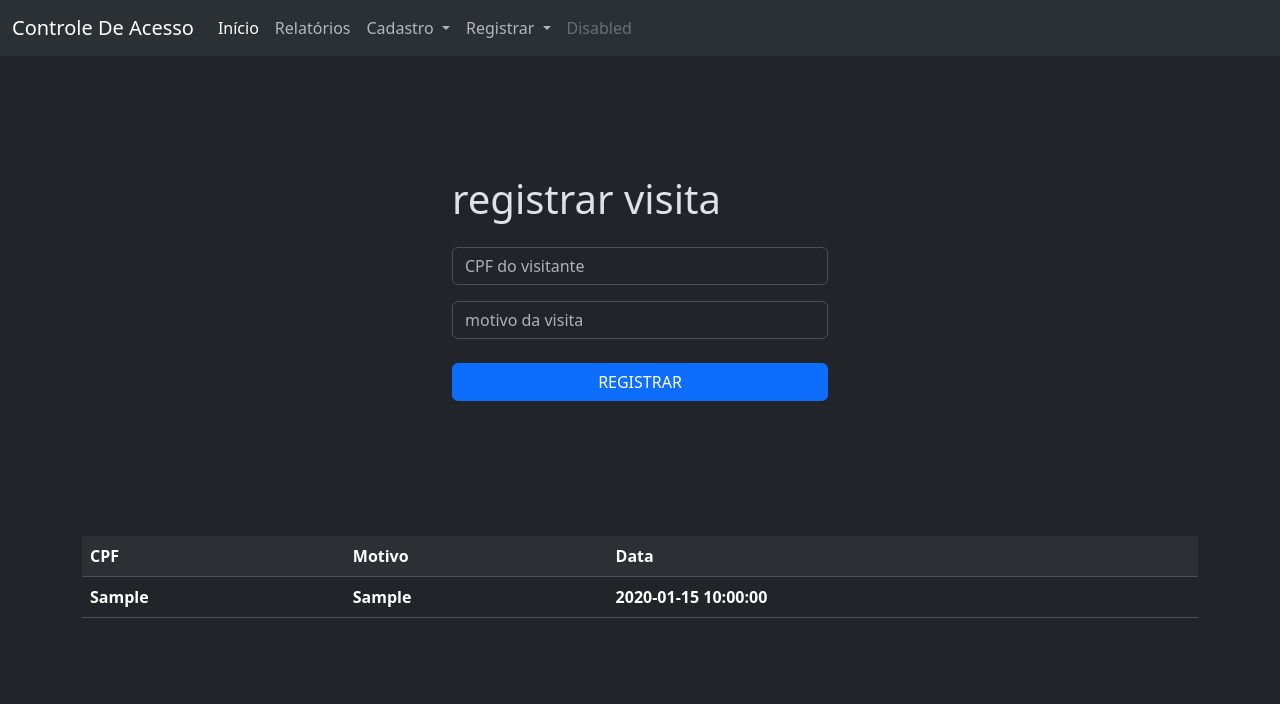
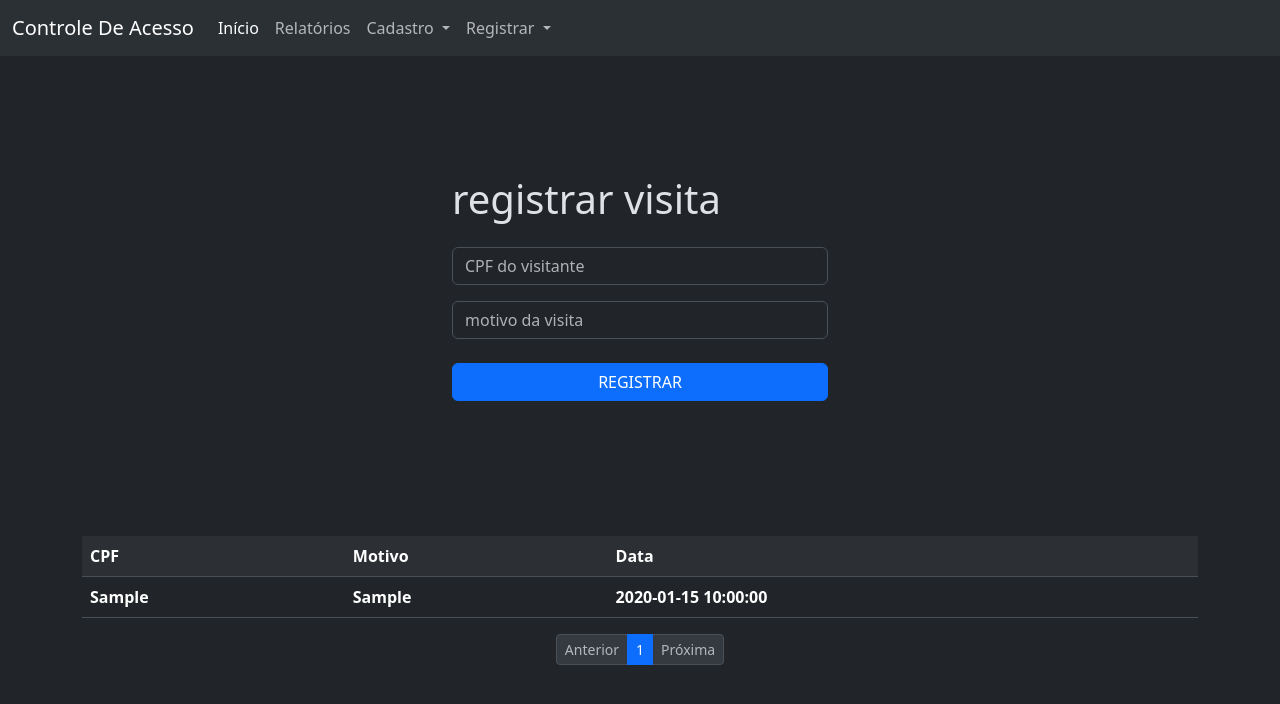
Before and after one commit to IntegraMaker/sistema_seguraca, a Flask app: page /cadastro_visita in a window 1280 px wide. Shown: the top 704 px of the page. Run offline with Flask 3, Linux system fonts and the light colour scheme; the visitor is signed in with stand-in values (Sample User, id 1); tables that the repository leaves empty hold one stand-in row (values such as "Sample post"); lists and menus that the app fills with data are empty.

Commit message:
Ajustes da tabulação

```diff
--- a/app.py
+++ b/app.py
@@ -48,20 +48,21 @@ def pagina_inicial():
 def cadastro_visita():
     if "id" in session:
         if request.method == "GET":
-            lista = listarVisitas()
+            pagina = request.args.get("page", 1, type=int)
+            lista = listarVisitas(pagina)
             cpf = request.values.get("cpf")
-            print(cpf)
             if cpf:
                 return render_template('cadastro_visita.html', listaVisitas=lista, cpf=cpf)
             return render_template('cadastro_visita.html', listaVisitas=lista)
 
         if request.method == "POST":
+            pagina = request.args.get("page", 1, type=int)
             cpf = request.form.get("cpf")
             motivo = request.form.get("motivo")
             resultado = cadastrarVisita(cpf, motivo)
             print(resultado)
+            lista = listarVisitas(pagina)
             if resultado:
-                lista = listarVisitas()
                 return render_template('cadastro_visita.html', listaVisitas=lista, exito="Visita cadastrada com sucesso!")
             return render_template('cadastro_visita.html', listaVisitas=lista, exito="Cadastro mal sucedido!")
 
--- a/banco/DAO.py
+++ b/banco/DAO.py
@@ -95,8 +95,16 @@ def cadastrarVisita(cpf, motivo):
     return exito
 
 
-def listarVisitas():
+def listarVisitas(paginaAtual=1, visitasPagina=10):
+    offset = (paginaAtual - 1) * visitasPagina
     db = Session()
-    saida = db.query(Visita).order_by(Visita.data.desc()).limit(50)
+    visitas = db.query(Visita).order_by(Visita.data.desc()).offset(offset).limit(visitasPagina).all()
+    total = db.query(Visita).count()
     db.close()
-    return saida
+    return {
+        'visitas': visitas,
+        'total': total,
+        'paginaAtual': paginaAtual,
+        'visitaPagina': visitasPagina,
+        'paginas': (total + visitasPagina - 1) // visitasPagina
+    }
--- a/templates/cadastro_visita.html
+++ b/templates/cadastro_visita.html
@@ -36,7 +36,7 @@
       <th>Motivo</th>
       <th>Data</th>
     </tr>
-    {% for visita in listaVisitas %}
+    {% for visita in listaVisitas["visitas"] %}
     <tr>
       <th>{{visita["cpf"]}}</th>
       <th>{{visita["motivo"]}}</th>
@@ -46,6 +46,39 @@
   </table>
 </div>
 
+<div class="container d-flex justify-content-center align-items-center">
+<nav aria-label="Páginas de visita" >
+  <ul class="pagination pagination-sm">
+    {% set lista = listaVisitas %}
+    {% set current_page = lista.paginaAtual %}
+    {% set total_pages = lista.paginas %}
+
+    {# Link 'Anterior' #}
+    <li class="page-item {% if current_page == 1 %}disabled{% endif %}">
+      <a class="page-link" href="{% if current_page > 1 %}?page={{ current_page - 1 }}{% endif %}" aria-label="Anterior">
+        <span aria-hidden="true">Anterior</span>
+      </a>
+    </li>
+
+    {# Links das páginas numeradas #}
+    {% for page_num in range(1, total_pages + 1) %}
+      <li class="page-item {% if page_num == current_page %}active{% endif %}">
+        <a class="page-link" href="?page={{ page_num }}" {% if page_num == current_page %}aria-current="page"{% endif %}>
+          {{ page_num }}
+        </a>
+      </li>
+    {% endfor %}
+
+    {# Link 'Próxima' #}
+    <li class="page-item {% if current_page == total_pages %}disabled{% endif %}">
+      <a class="page-link" href="{% if current_page < total_pages %}?page={{ current_page + 1 }}{% endif %}" aria-label="Próxima">
+        <span aria-hidden="true">Próxima</span>
+      </a>
+    </li>
+  </ul>
+</nav>
+</div>
+
 
 <script src="https://cdn.jsdelivr.net/npm/@popperjs/core@2.11.8/dist/umd/popper.min.js" integrity="sha384-I7E8VVD/ismYTF4hNIPjVp/Zjvgyol6VFvRkX/vR+Vc4jQkC+hVqc2pM8ODewa9r" crossorigin="anonymous"></script>
 <script src="https://cdn.jsdelivr.net/npm/bootstrap@5.3.7/dist/js/bootstrap.min.js" integrity="sha384-7qAoOXltbVP82dhxHAUje59V5r2YsVfBafyUDxEdApLPmcdhBPg1DKg1ERo0BZlK" crossorigin="anonymous"></script>
--- a/templates/navBar.html
+++ b/templates/navBar.html
@@ -40,9 +40,9 @@
             <li><a class="dropdown-item" href="/cadastro_visita">Visita</a></li>
           </ul>
         </li>
-        <li class="nav-item">
+        <!-- <li class="nav-item">
           <a class="nav-link disabled" aria-disabled="true">Disabled</a>
-        </li>
+        </li> -->
       </ul>
     </div>
   </div>
```
